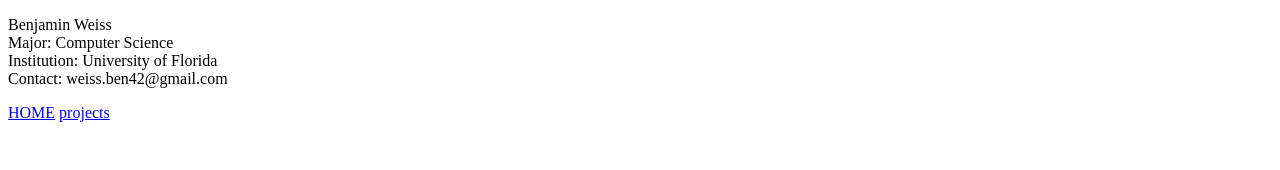
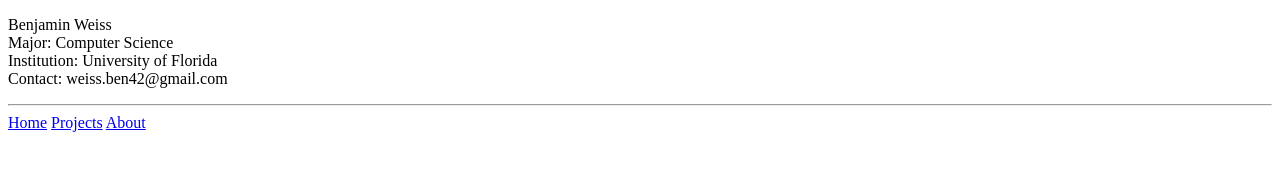
Before and after one commit to weiss-ben/weiss-ben.github.io, a plain HTML site: page index.html in a window 1280 px wide. Drawn offline with Linux system fonts and the light colour scheme.

Commit message:
Added about and Projects pages

```diff
--- a/index.html
+++ b/index.html
@@ -12,12 +12,14 @@
         Institution: University of Florida<br>
         Contact: weiss.ben42@gmail.com<br>
     </p>
+    <hr>
 </header>
 
 <!--- Nav Bar --->
 <div class="navigation">
-    <a href="#home">HOME</a>
-    <a href="#projects">projects</a>
+    <a href="index.html">Home</a>
+    <a href="projects.html">Projects</a>
+    <a href="about.html">About</a>
 </div>
 </body>
 </html>
```
Also changed, not shown: about.html (added, +10 -0 lines), projects.html (added, +14 -0 lines).
